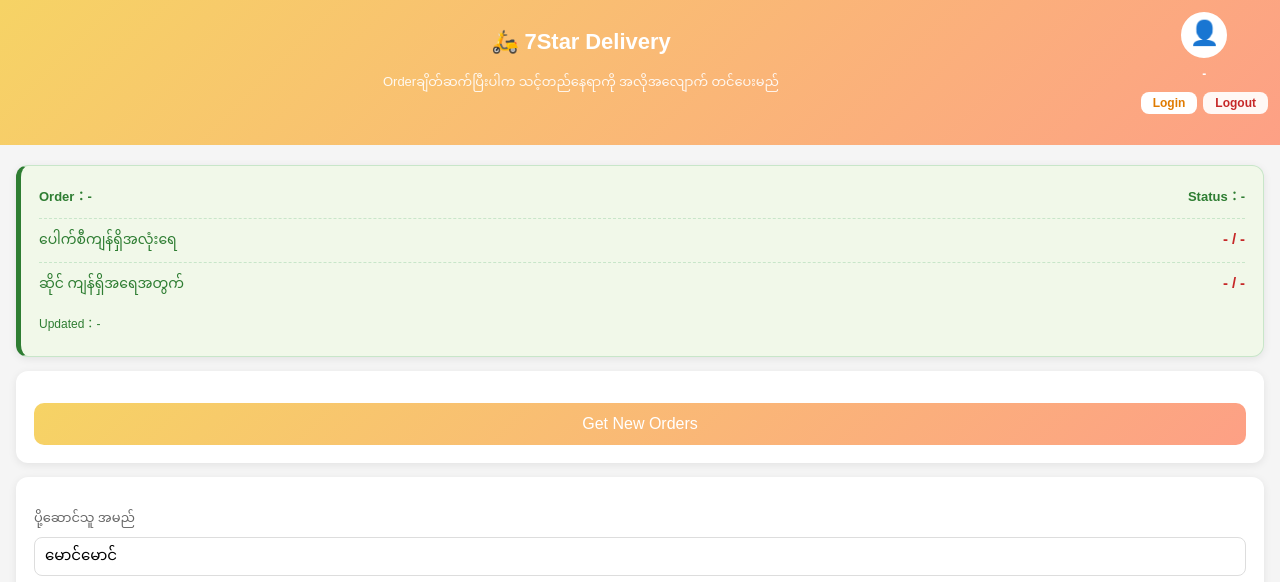
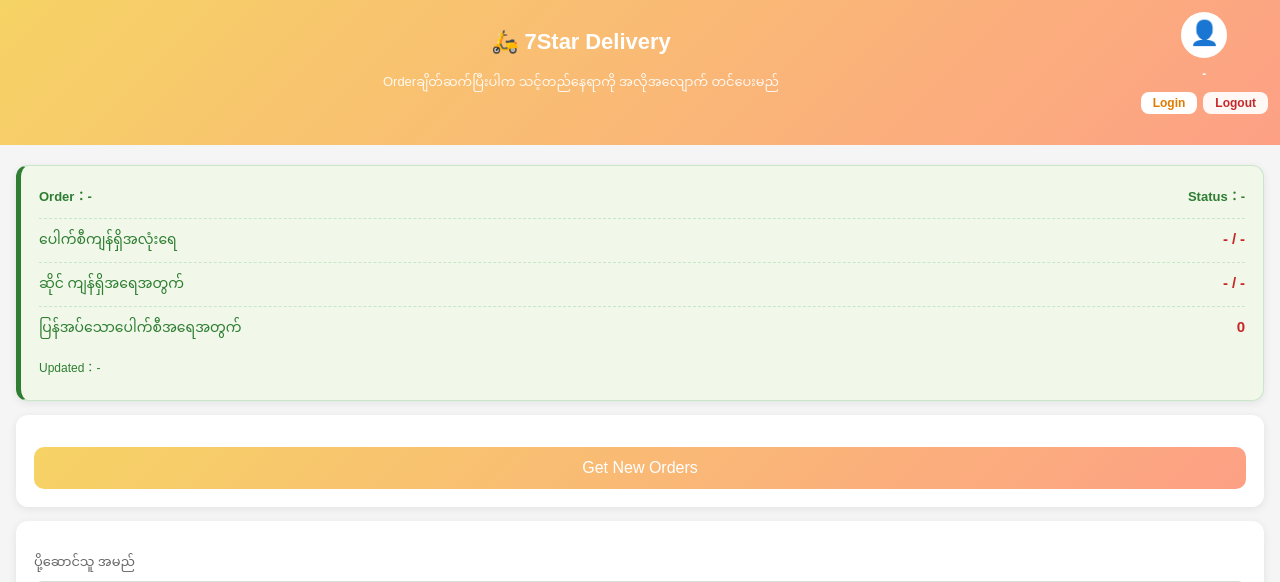
Before and after one commit to luckySeven777777777777/7star, a Flask app: template templates/rider.html in a window 1280 px wide. Shown: the top 582 px of the page. Run offline with Flask 3, Linux system fonts and the light colour scheme; the template is opened without the code that fills it, so the values that code supplies are empty; some libraries are stand-ins or nearby versions.

Commit message:
Add files via upload

```diff
--- a/templates/rider.html
+++ b/templates/rider.html
@@ -226,6 +226,7 @@
     </div>
     <div class="rt-row"><span class="rt-label">ပေါက်စီကျန်ရှိအလုံးရေ</span><span class="rt-val" id="rtBaozi">- / -</span></div>
     <div class="rt-row"><span class="rt-label">ဆိုင် ကျန်ရှိအရေအတွက်</span><span class="rt-val" id="rtShop">- / -</span></div>
+    <div class="rt-row"><span class="rt-label">ပြန်အပ်သောပေါက်စီအရေအတွက်</span><span class="rt-val" id="rtReturn">0</span></div>
     <div class="rt-sub">Updated：<span id="rtTime">-</span></div>
   </div>
 
@@ -338,6 +339,8 @@
       <input id="confirmBaozi" type="number" min="0" placeholder="အရေအတွက် ထည့်ပါ">
       <label>လက်ခံရရှိဆိုင်လိပ်စာ</label>
       <input id="confirmAddress" placeholder="ဆိုင်လိပ်စာ ထည့်ပါ">
+      <label>ပြန်အပ်သော ပေါက်စီအရေအတွက်</label>
+      <input id="confirmReturn" type="number" min="0" placeholder="ပြန်အပ်သော အရေအတွက် ထည့်ပါ">
       <label>Please select payment method</label>
       <input type="hidden" id="confirmPayment" value="">
       <div class="pay-select" id="paySelect" onclick="togglePayMenu(event)">
@@ -380,9 +383,13 @@
       <div class="confirm-icon">✕</div>
       <h3>အော်ဒါ ပယ်ဖျက်မည်</h3>
       <p class="info-text" id="cancelOrderText"></p>
+      <label>ပယ်ဖျက်သော ပေါက်စီအရေအတွက်</label>
+      <input id="cancelBaozi" type="number" min="0" placeholder="အရေအတွက် ထည့်ပါ">
+      <label>ပယ်ဖျက်ရသည့် အကြောင်းအရာ</label>
+      <input id="cancelReason" placeholder="အကြောင်းအရာ ထည့်ပါ">
       <div class="row2">
-        <button class="btn btn-danger" onclick="doCancelOrder()">ပယ်ဖျက်မည် ✅</button>
-        <button class="btn btn-gray" onclick="closeCancelOrder()">Cancel ❌</button>
+        <button class="btn btn-danger" onclick="doCancelOrder()">Confirm ✅</button>
+        <button class="btn btn-gray" onclick="closeCancelOrder()">Close ❌</button>
       </div>
     </div>
   </div>
@@ -1704,6 +1711,7 @@ function confirmDelivered() {
   document.getElementById("confirmModal").style.display = "flex";
   document.getElementById("confirmBaozi").value = "";
   document.getElementById("confirmAddress").value = "";
+  if (document.getElementById("confirmReturn")) document.getElementById("confirmReturn").value = "";
   document.getElementById("confirmAmount").value = "";
   resetPaySelect();
   resetProof();
@@ -1792,6 +1800,7 @@ async function doConfirmDelivered() {
   if (state.orderNo && _confirmDoneOrders[state.orderNo]) return;
   if (!proofUploaded) { showInfo("Please upload / take photo first"); return; }
   var baozi = parseInt(document.getElementById("confirmBaozi").value) || 0;
+  var retBaozi = parseInt((document.getElementById("confirmReturn") || {}).value) || 0;
   var address = document.getElementById("confirmAddress").value.trim();
   var paymentMethod = document.getElementById("confirmPayment").value;
   var amount = document.getElementById("confirmAmount").value.trim();
@@ -1805,7 +1814,7 @@ async function doConfirmDelivered() {
     var r = await fetch("/api/rider/confirm", {
       method: "POST",
       headers: {"Content-Type": "application/json"},
-      body: JSON.stringify({ order_no: state.orderNo, phone: state.phone, confirm_baozi: baozi, address: address, payment_method: paymentMethod, amount: amount, proof_url: proofUrl })
+      body: JSON.stringify({ order_no: state.orderNo, phone: state.phone, confirm_baozi: baozi, return_baozi: retBaozi, address: address, payment_method: paymentMethod, amount: amount, proof_url: proofUrl })
     });
     var j = await r.json();
     if (!j.ok) {
@@ -1851,6 +1860,8 @@ async function doConfirmDelivered() {
 // ---------- အော်ဒါ ပယ်ဖျက်ခြင်း ----------
 function confirmCancelOrder() {
   document.getElementById("cancelOrderText").textContent = "Order Number: " + (state.orderNo || "-");
+  if (document.getElementById("cancelBaozi")) document.getElementById("cancelBaozi").value = "";
+  if (document.getElementById("cancelReason")) document.getElementById("cancelReason").value = "";
   document.getElementById("cancelOrderModal").style.display = "flex";
 }
 function closeCancelOrder() {
@@ -1860,11 +1871,14 @@ async function doCancelOrder() {
   var orderNo = state.orderNo;
   var phone = state.phone;
   if (!orderNo || !phone) { closeCancelOrder(); showInfo("အမှာစာနံပါတ် သို့မဟုတ် ဖုန်းနံပါတ် မပါရှိပါ"); return; }
+  var cancelBaozi = parseInt((document.getElementById("cancelBaozi") || {}).value) || 0;
+  var cancelReason = ((document.getElementById("cancelReason") || {}).value || "").trim();
+  if (!cancelReason) { showInfo("ပယ်ဖျက်ရသည့် အကြောင်းအရာ ထည့်ပါ"); return; }
   try {
     var r = await fetch("/api/rider/cancel", {
       method: "POST",
       headers: {"Content-Type": "application/json"},
-      body: JSON.stringify({order_no: orderNo, phone: phone})
+      body: JSON.stringify({order_no: orderNo, phone: phone, cancel_baozi: cancelBaozi, cancel_reason: cancelReason})
     });
     var j = await r.json();
     if (!j.ok) { showInfo(j.msg); return; }
@@ -2504,6 +2518,7 @@ checkLogin();
     return '<div class="rt-head"><span>Order：<b id="rtOrder">-</b></span><span>Status：<b id="rtStatus">-</b></span></div>' +
       '<div class="rt-row"><span class="rt-label">ပေါက်စီကျန်ရှိအလုံးရေ</span><span class="rt-val" id="rtBaozi">- / -</span></div>' +
       '<div class="rt-row"><span class="rt-label">ဆိုင် ကျန်ရှိအရေအတွက်</span><span class="rt-val" id="rtShop">- / -</span></div>' +
+'<div class="rt-row"><span class="rt-label">ပြန်အပ်သောပေါက်စီအရေအတွက်</span><span class="rt-val" id="rtReturn">0</span></div>' +
       '<div class="rt-sub">Updated：<span id="rtTime">-</span></div>';
   }
   function ensureRemainCard() {
@@ -2552,6 +2567,7 @@ checkLogin();
       " / " + (_denB || "-");
     if (g("rtShop")) g("rtShop").textContent = ((j.shop_remaining !== undefined && j.shop_remaining !== null) ? j.shop_remaining : "-") +
       " / " + (_denS || "-");
+    if (g("rtReturn")) g("rtReturn").textContent = ((j.baozi_returned !== undefined && j.baozi_returned !== null) ? j.baozi_returned : 0);
     if (g("rtTime")) {
       var now = new Date();
       g("rtTime").textContent = now.getHours() + ":" +
```
Also changed, not shown: templates/track.html (+9 -3 lines).
